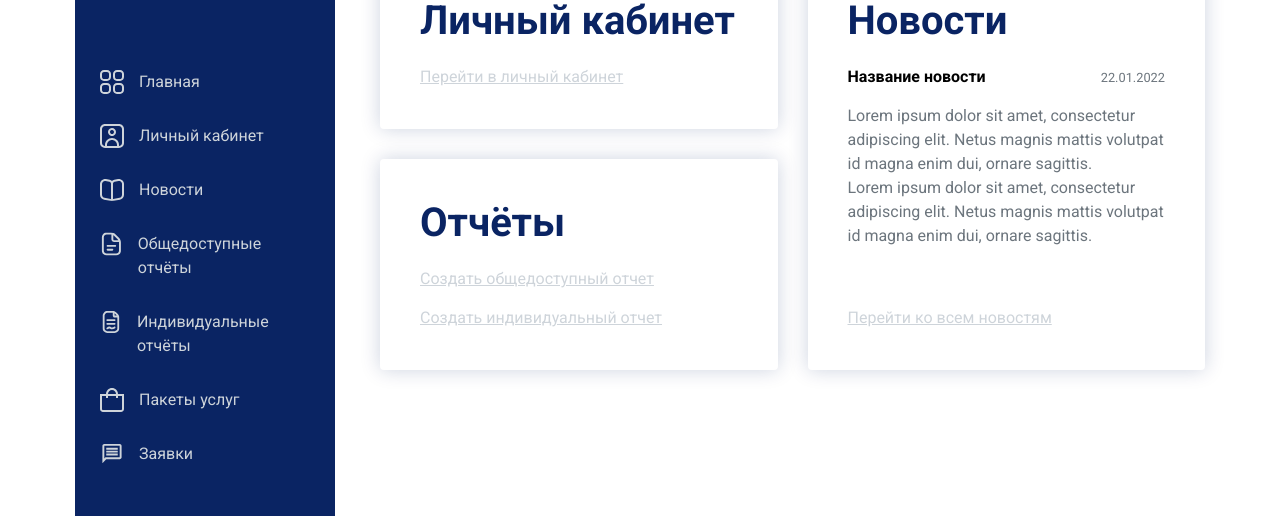
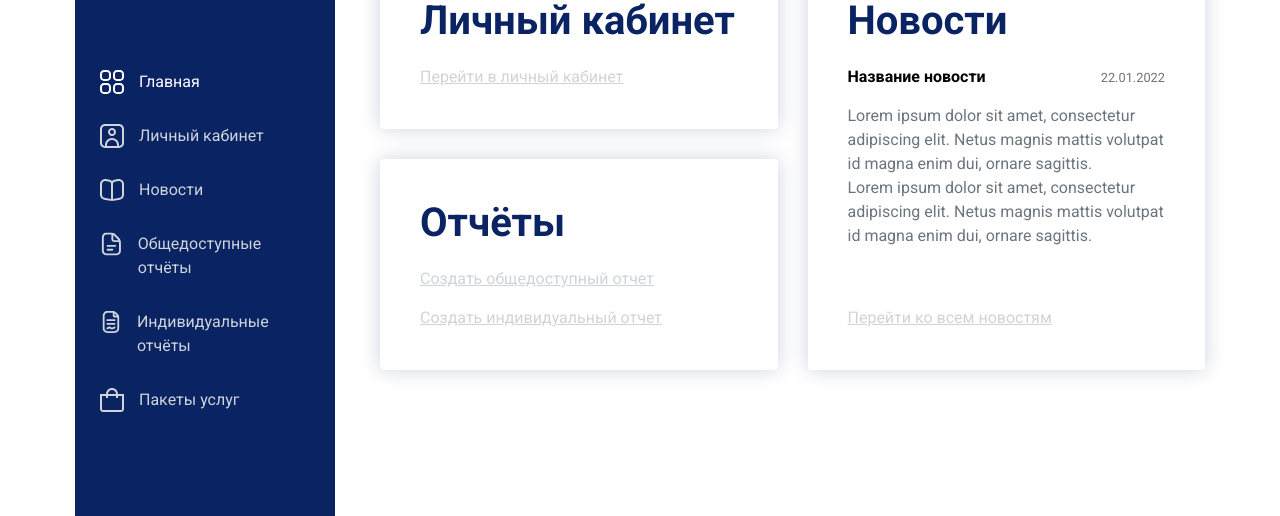
Before and after one commit to kasim876/analystic, a React (Create React App) app: page / in a window 1280 px wide. Shown: the part 176-692 px from the top of the page. Built offline with nearby package versions, Linux system fonts and the light colour scheme.

Commit message:
edit app links

```diff
--- a/src/components/NavBar/NavBar.jsx
+++ b/src/components/NavBar/NavBar.jsx
@@ -1,3 +1,5 @@
+import { NavLink, Link } from "react-router-dom";
+
 import styles from "./NavBar.module.scss";
 
 import logo from "../../assets/logo.png";
@@ -11,12 +13,12 @@ const NavList = () => {
       <ul className={'list-reset' + ' ' + styles.list}>
         {navItems.map(el => (
           <li key={el.link} className={styles.item}>
-            <a href={el.link} className={'text-md' + ' ' + styles.link}>
+            <NavLink to={el.link} className={({ isActive }) => isActive ? 'text-md' + ' ' + styles.link + ' ' + styles.activeLink : 'text-md' + ' ' + styles.link}>
               <svg width="24" height="24" className={styles.icon}>
                 <use xlinkHref={[sprite, el.icon].join("")}></use>
               </svg>
               <span>{el.text}</span>
-            </a>
+            </NavLink>
           </li>
         ))}
       </ul>
@@ -27,7 +29,7 @@ const NavList = () => {
 const NavBar = () => {
   return (
     <aside className={styles.nav}>
-      <a className={styles.logo} href="/"><img src={logo} alt="logo" /></a>
+      <Link className={styles.logo} to="/"><img src={logo} alt="logo" /></Link>
       <NavList />
       <button className={'btn-reset text-md' + ' ' + styles.logout}>
         <svg width="24" height="24" className={styles.icon}>
--- a/src/components/NavBar/NavBar.module.scss
+++ b/src/components/NavBar/NavBar.module.scss
@@ -60,6 +60,11 @@
   }
 }
 
+.activeLink {
+  color: var(--white);
+  pointer-events: none;
+}
+
 .icon {
   fill: currentcolor;
 }
--- a/src/components/NavBar/data.js
+++ b/src/components/NavBar/data.js
@@ -1,45 +1,42 @@
+import { LOGIN_ROUTE, REGISTRATION_ROUTE, NEWS_ROUTE, REPORTS_PUBLIC_ROUTE, REPORTS_PERSONAL_ROUTE, REPORTS_CREATE_ROUTE, PACKAGES_ROUTE, PROFILE_ROUTE, PROFILE_EDIT_ROUTE, HOME_ROUTE } from '../../utils/consts';
+
 const apps = "#apps";
 const portrait = "#portrait";
 const book = "#book";
 const document = "#document";
 const documentSign = "#document-signed";
 const bag = "#bag";
-const chat = "#chat";
+
 
 export default [
   {
     text: "Главная",
-    link: "/home",
+    link: HOME_ROUTE,
     icon: apps,
   },
   {
     text: "Личный кабинет",
-    link: "/profile",
+    link: PROFILE_ROUTE,
     icon: portrait,
   },
   {
     text: "Новости",
-    link: "/news",
+    link: NEWS_ROUTE,
     icon: book,
   },
   {
     text: "Общедоступные отчёты",
-    link: "/public-reports",
+    link: REPORTS_PUBLIC_ROUTE,
     icon: document,
   },
   {
     text: "Индивидуальные отчёты",
-    link: "/personal-reports",
+    link: REPORTS_PERSONAL_ROUTE,
     icon: documentSign,
   },
   {
     text: "Пакеты услуг",
-    link: "/packages",
+    link: PACKAGES_ROUTE,
     icon: bag,
   },
-  {
-    text: "Заявки",
-    link: "/requests",
-    icon: chat,
-  },
 ]
--- a/src/pages/Home.jsx
+++ b/src/pages/Home.jsx
@@ -1,3 +1,5 @@
+import { Link } from "react-router-dom";
+
 import styles from "./Home.module.scss";
 
 import NavBar from "../components/NavBar/NavBar"
@@ -14,12 +16,12 @@ const Home = () => {
           <ul className={'list-reset' + ' ' + styles.list}>
             <li className={styles.item} style={{order: 1}}>
               <h2 className={styles.subtitle}>Личный кабинет</h2>
-              <a href="/" className={'text-md' + ' ' + styles.link}>Перейти в личный кабинет</a>
+              <Link to="/profile" className={'text-md' + ' ' + styles.link}>Перейти в личный кабинет</Link>
             </li>
             <li className={styles.item} style={{order: 3}}>
               <h2 className={styles.subtitle}>Отчёты</h2>
-              <a href="/" className={'text-md' + ' ' + styles.link}>Создать общедоступный отчет</a>
-              <a href="/" className={'text-md' + ' ' + styles.link}>Создать индивидуальный отчет</a>
+              <Link to="/reports/public" className={'text-md' + ' ' + styles.link}>Создать общедоступный отчет</Link>
+              <Link to="/reports/personal" className={'text-md' + ' ' + styles.link}>Создать индивидуальный отчет</Link>
             </li>
             <li className={styles.item + ' ' + styles.activeItem} style={{order: 2}}>
               <h2 className={styles.subtitle}>Новости</h2>
@@ -27,7 +29,7 @@ const Home = () => {
                 Lorem ipsum dolor sit amet, consectetur adipiscing elit. Netus magnis mattis volutpat id magna enim dui, ornare sagittis.<br/>
                 Lorem ipsum dolor sit amet, consectetur adipiscing elit. Netus magnis mattis volutpat id magna enim dui, ornare sagittis.
               </NewsArticle>
-              <a href="/" className={'text-md' + ' ' + styles.link}>Перейти ко всем новостям</a>
+              <Link to="/news" className={'text-md' + ' ' + styles.link}>Перейти ко всем новостям</Link>
             </li>
           </ul>
         </main>
--- a/src/pages/Login.jsx
+++ b/src/pages/Login.jsx
@@ -1,4 +1,5 @@
 import { useState } from "react";
+import { Link } from "react-router-dom";
 
 import Input from "../components/Input/Input"
 import Button from "../components/Button/Button"
@@ -15,7 +16,7 @@ const Login = () => {
 
   return (
     <div className={'container' + ' ' + styles.container}>
-      <a href="/"><img src={logo} alt="logo" /></a>
+      <Link to="/"><img src={logo} alt="logo" /></Link>
       <h1 className={styles.title}>Вход</h1>
       <form className={styles.form}>
         <label className={styles.field}>
@@ -30,7 +31,7 @@ const Login = () => {
       </form>
       <div className={styles.bottom}>
           <span className="text-md">Вы не зарегестрированы?</span>
-          <a href="/" className={'text-md' + ' ' + styles.link}>Регистрация</a>
+          <Link to="/registration" className={'text-md' + ' ' + styles.link}>Регистрация</Link>
       </div>
     </div>
   )
--- a/src/pages/Profile.jsx
+++ b/src/pages/Profile.jsx
@@ -1,4 +1,5 @@
 import { useState } from "react";
+import { Link } from "react-router-dom";
 
 import styles from "./Profile.module.scss";
 
@@ -21,7 +22,7 @@ const Profile = () => {
             <div className={styles.field}>
               <span className={'text-md' + ' ' + styles.label}>Ваш пакет:</span>
               <input className={'input-reset text-md' + ' ' + styles.input} value="Ваш пакет" placeholder="Информация отсутствует" disabled />
-              <a href="/" className={'text-md' + ' ' + styles.link}>Перейти к пакетам</a>
+              <Link to="/packages" className={'text-md' + ' ' + styles.link}>Перейти к пакетам</Link>
             </div>
           </div>
           <div className={styles.section}>
--- a/src/pages/Registration.jsx
+++ b/src/pages/Registration.jsx
@@ -1,4 +1,5 @@
 import { useState } from "react";
+import { Link } from "react-router-dom";
 
 import Input from "../components/Input/Input"
 import Button from "../components/Button/Button"
@@ -46,7 +47,7 @@ const Registration = () => {
       </form>
       <div className={styles.bottom}>
           <span className="text-md">Вы зарегестрированы?</span>
-          <a href="/" className={'text-md' + ' ' + styles.link}>Войти</a>
+          <Link to="/login" className={'text-md' + ' ' + styles.link}>Войти</Link>
       </div>
     </div>
   )
```
